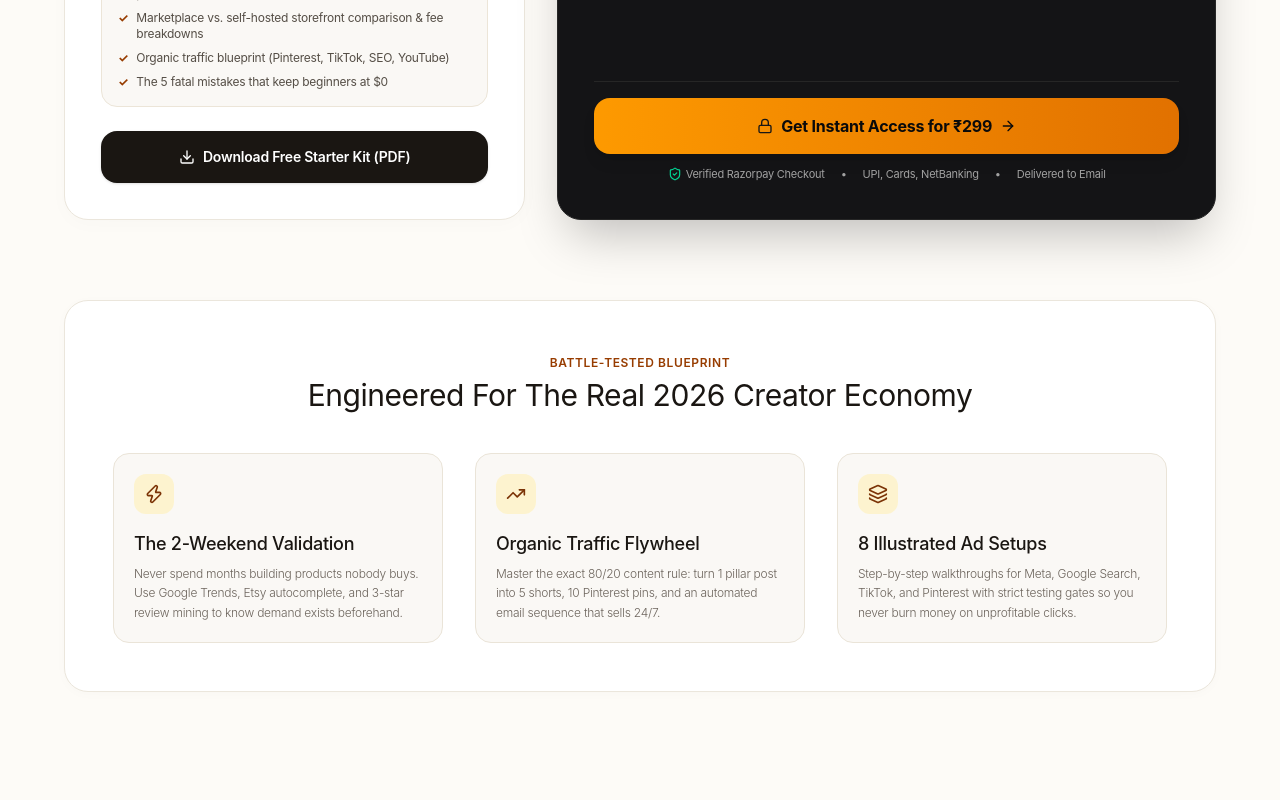
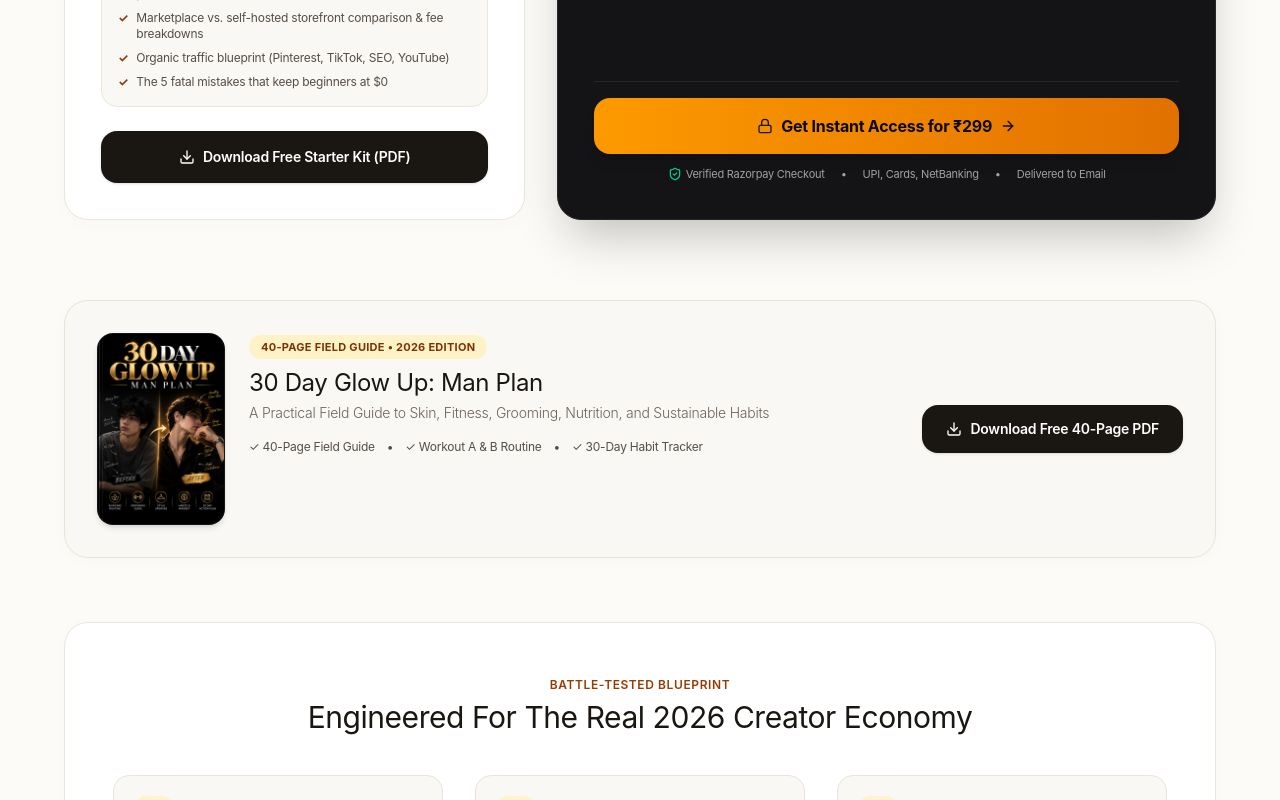
Before and after one commit to shopshah5-eng/bookgenie, a Next.js app: page /digital-blueprint in a window 1280 px wide. Shown: the part 1133-1933 px from the top of the page. Built offline with nearby package versions, Linux system fonts and the light colour scheme; no server answers.

Commit message:
feat: showcase 30-Day Glow Up Man Plan on digital-blueprint store page

```diff
--- a/app/digital-blueprint/page.tsx
+++ b/app/digital-blueprint/page.tsx
@@ -25,6 +25,7 @@ export default function DigitalBlueprintStorePage() {
 
   const starterKit = EBOOK_CATALOG['starter-kit'];
   const blueprint = EBOOK_CATALOG['blueprint'];
+  const glowUp = EBOOK_CATALOG['glow-up'];
 
   return (
     <div className="min-h-screen bg-[#FDFBF7] text-[#1A1612] antialiased flex flex-col selection:bg-[#EFE7D8]">
@@ -206,6 +207,51 @@ export default function DigitalBlueprintStorePage() {
           </div>
         </div>
 
+        {/* EBOOK 3: 30 DAY GLOW UP MAN PLAN (40-PAGE FIELD GUIDE) */}
+        {glowUp && (
+          <div className="bg-[#FAF8F5] rounded-3xl border border-[#EAE4D8] p-6 sm:p-8 mb-16 shadow-[0_2px_16px_rgba(0,0,0,0.02)] flex flex-col md:flex-row items-center justify-between gap-6">
+            <div className="flex flex-col sm:flex-row items-center sm:items-start gap-6 text-center sm:text-left">
+              <div className="relative w-28 sm:w-32 aspect-[2/3] rounded-2xl overflow-hidden shadow-md border border-black/10 shrink-0 bg-neutral-900 group">
+                <Image
+                  src={glowUp.coverImage}
+                  alt={glowUp.title}
+                  fill
+                  className="object-cover group-hover:scale-105 transition-transform duration-500"
+                />
+              </div>
+              <div className="max-w-xl">
+                <span className="inline-block px-3 py-1 rounded-full bg-amber-100 text-amber-900 text-[11px] font-bold tracking-wide uppercase mb-2">
+                  {glowUp.badge}
+                </span>
+                <h3 className="font-serif text-2xl font-normal text-[#1A1612] mb-1">
+                  {glowUp.title}
+                </h3>
+                <p className="text-xs sm:text-sm text-[#6B635B] font-light mb-4">
+                  {glowUp.subtitle}
+                </p>
+                <div className="flex flex-wrap items-center justify-center sm:justify-start gap-3 text-xs text-[#554E46]">
+                  <span>✓ 40-Page Field Guide</span>
+                  <span>•</span>
+                  <span>✓ Workout A & B Routine</span>
+                  <span>•</span>
+                  <span>✓ 30-Day Habit Tracker</span>
+                </div>
+              </div>
+            </div>
+
+            <div className="w-full md:w-auto shrink-0 flex flex-col sm:flex-row items-center gap-3">
+              <a
+                href="/api/ebooks/download/glow-up"
+                download
+                className="w-full sm:w-auto py-3.5 px-6 rounded-2xl bg-[#1A1612] hover:bg-[#2D2721] text-white text-xs sm:text-sm font-semibold transition-all shadow-sm flex items-center justify-center gap-2 group cursor-pointer"
+              >
+                <Download className="w-4 h-4 group-hover:-translate-y-0.5 transition-transform" />
+                <span>Download Free 40-Page PDF</span>
+              </a>
+            </div>
+          </div>
+        )}
+
         {/* Why This Blueprint Works in 2026 */}
         <div className="bg-white rounded-3xl border border-[#EBE6DC] p-8 sm:p-12 mb-16 shadow-[0_2px_12px_rgba(0,0,0,0.02)]">
           <div className="text-center max-w-2xl mx-auto mb-10">
```
